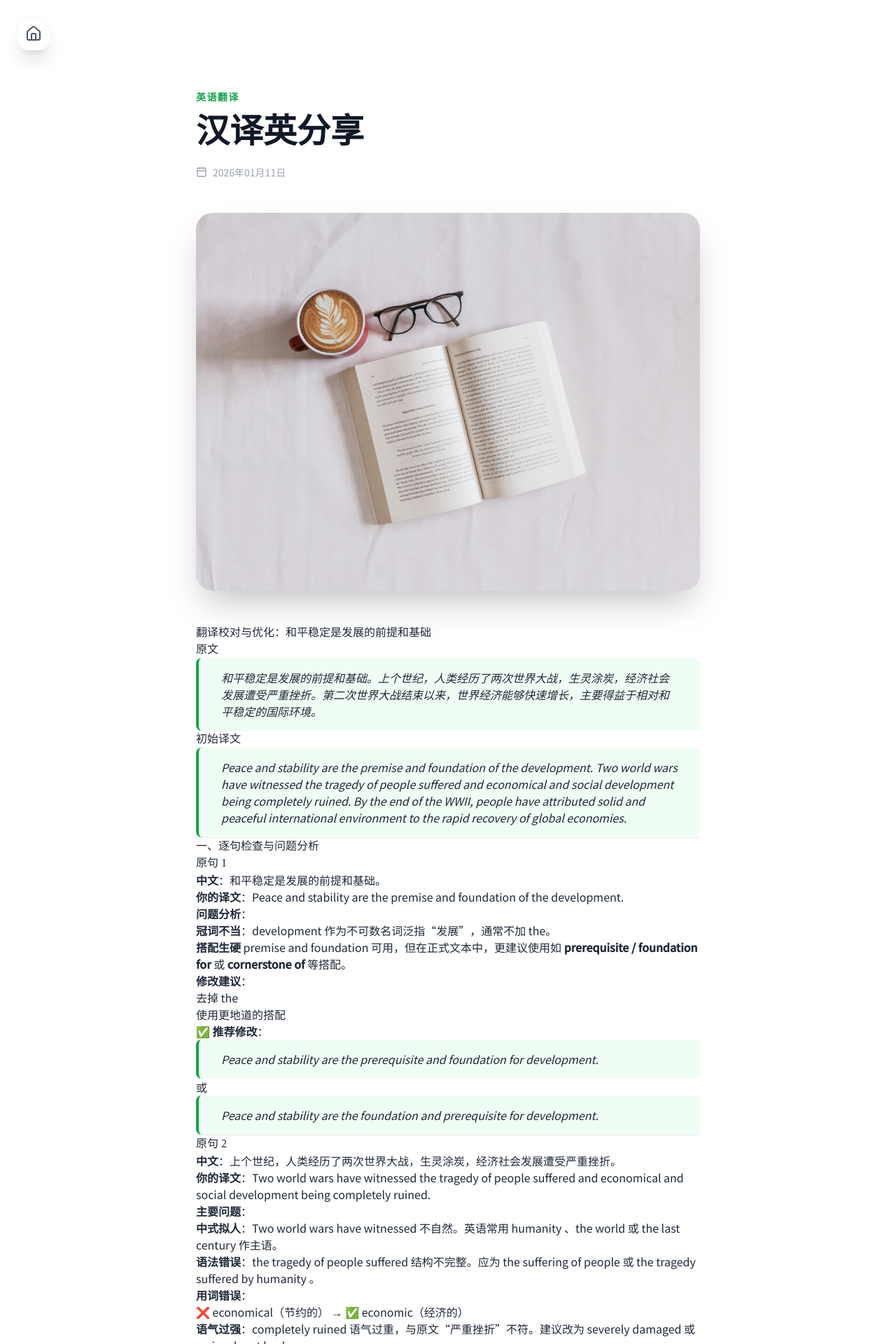
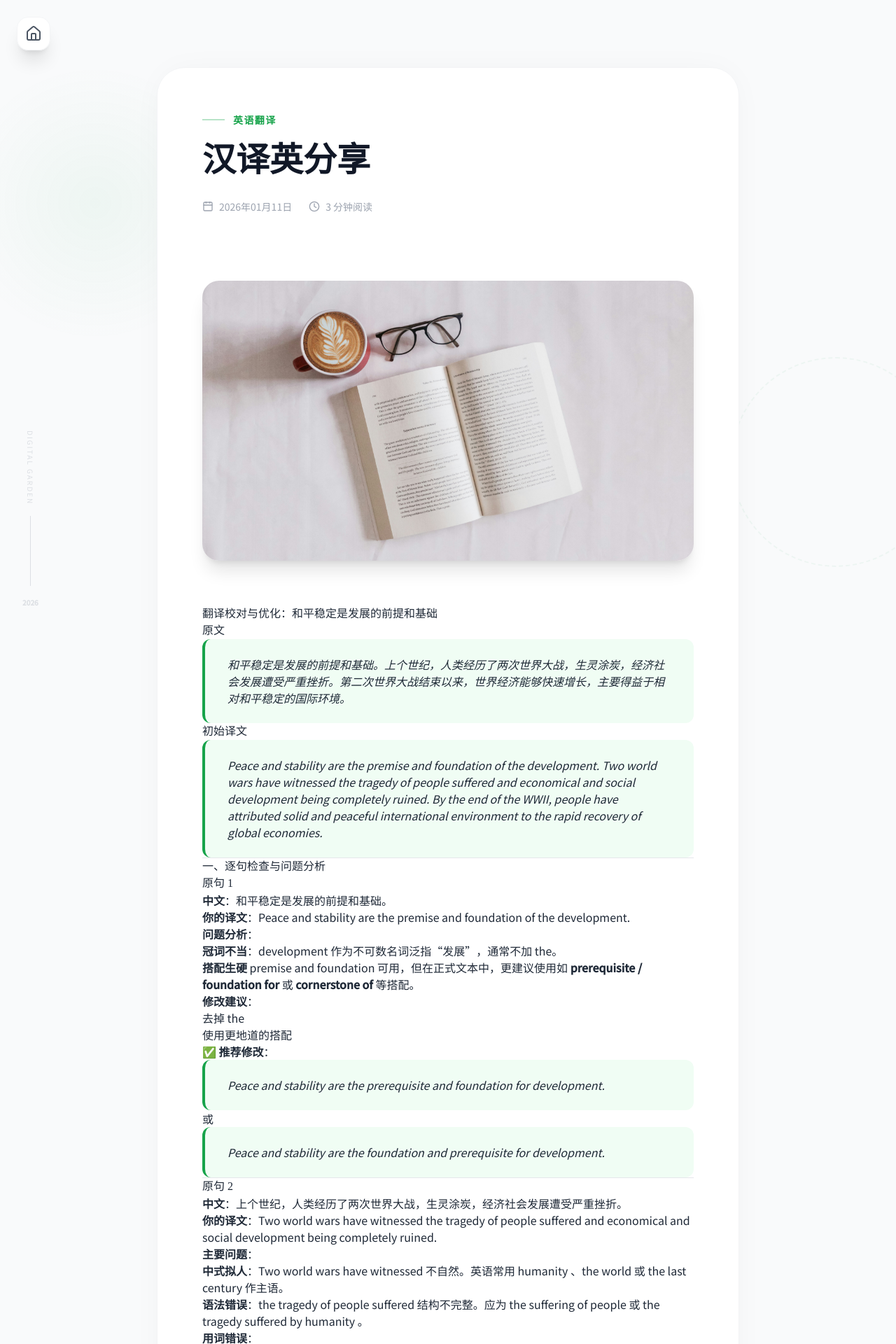
Before and after one commit to whydoIneedaname-cyber/whydoIneedaname-cyber.github.io, a Jekyll site: the page built from _posts/2026-01-11-汉译英分享.md, in a window 1280 px wide. Shown: the top 1920 px of the page at 70% size. Built offline with Jekyll 4.4.1, drawn with Linux system fonts in a browser that asks for light colours; nearby versions of some CDN libraries; some of the changed text lies outside the part shown.

Commit message:
Update post.html

```diff
--- a/_layouts/post.html
+++ b/_layouts/post.html
@@ -12,14 +12,64 @@
 
     <style>
         @import url('https://fonts.googleapis.com/css2?family=Noto+Serif+SC:wght@700&family=Noto+Sans+SC:wght@400;500&display=swap');
-        body { font-family: 'Noto Sans SC', sans-serif; transition: background-color 0.3s ease; }
+
+        body {
+            font-family: 'Noto Sans SC', sans-serif;
+            transition: background-color 0.3s ease;
+            overflow-x: hidden;
+        }
+
         h1, h2, h3 { font-family: 'Noto Serif SC', serif; }
-        .prose img { border-radius: 1rem; box-shadow: 0 10px 15px -3px rgba(0,0,0,0.1); margin: 2rem auto; }
-        .prose blockquote { border-left: 4px solid #16a34a; background: #f0fdf4; padding: 1rem 2rem; border-radius: 0.5rem; font-style: italic; }
+
+        /* 背景装饰：左侧叶片水印 */
+        body::before {
+            content: "";
+            position: fixed;
+            top: 10%;
+            left: -5%;
+            width: 400px;
+            height: 400px;
+            background: radial-gradient(circle, rgba(22, 163, 74, 0.05) 0%, transparent 70%);
+            z-index: -1;
+            pointer-events: none;
+        }
+
+        /* 背景装饰：右侧几何圆环 */
+        body::after {
+            content: "";
+            position: fixed;
+            bottom: 10%;
+            right: -5%;
+            width: 300px;
+            height: 300px;
+            border: 2px dashed rgba(22, 163, 74, 0.05);
+            border-radius: 50%;
+            z-index: -1;
+            pointer-events: none;
+        }
+
+        .dark body::before { background: radial-gradient(circle, rgba(34, 197, 94, 0.1) 0%, transparent 70%); }
+        .dark body::after { border-color: rgba(34, 197, 94, 0.1); }
+
+        .prose img { border-radius: 1.5rem; box-shadow: 0 20px 25px -5px rgba(0,0,0,0.1); margin: 2.5rem auto; }
+        .prose blockquote { border-left: 4px solid #16a34a; background: #f0fdf4; padding: 1.5rem 2rem; border-radius: 0.75rem; font-style: italic; }
         .dark .prose blockquote { background: #064e3b; color: #ecfdf5; }
+
+        /* 侧边进度装饰 */
+        .side-decoration {
+            position: fixed;
+            left: 2rem;
+            bottom: 2rem;
+            display: flex;
+            flex-direction: column;
+            align-items: center;
+            gap: 1rem;
+            opacity: 0.3;
+        }
+        .side-decoration div { width: 1px; height: 100px; background: currentColor; }
     </style>
 </head>
-<body class="bg-white dark:bg-gray-900 text-gray-800 dark:text-gray-100 antialiased">
+<body class="bg-gray-50 dark:bg-gray-900 text-gray-800 dark:text-gray-100 antialiased">
 
     <!-- 悬浮返回首页按钮 -->
     <a href="{{ '/' | relative_url }}"
@@ -30,41 +80,60 @@
         </span>
     </a>
 
-    <!-- 文章内容区域 -->
-    <article class="max-w-3xl mx-auto px-6 pt-32 pb-20">
-        <header class="mb-12">
-            <div class="text-green-600 font-bold text-sm uppercase tracking-widest mb-4">{{ page.category }}</div>
-            <h1 class="text-4xl md:text-5xl font-bold text-gray-900 dark:text-white mb-6 leading-tight">{{ page.title }}</h1>
-            <div class="flex items-center text-gray-400 text-sm">
-                <i data-lucide="calendar" class="w-4 h-4 mr-2"></i>
-                {{ page.date | date: "%Y年%m月%d日" }}
+    <!-- 侧边美化装饰 (仅在大屏幕显示) -->
+    <div class="hidden xl:flex side-decoration text-gray-400 dark:text-gray-600">
+        <span class="text-[10px] uppercase tracking-[0.2em] [writing-mode:vertical-lr]">Digital Garden</span>
+        <div></div>
+        <span class="text-[10px] font-bold">2026</span>
+    </div>
+
+    <!-- 主体内容卡片 -->
+    <div class="max-w-4xl mx-auto px-4 sm:px-6 lg:px-8 pt-24 pb-20 relative">
+        <article class="bg-white dark:bg-gray-800/50 backdrop-blur-sm shadow-[0_0_50px_-12px_rgba(0,0,0,0.05)] border border-gray-100 dark:border-gray-800 rounded-[2.5rem] overflow-hidden">
+
+            <!-- 文章页眉：带背景装饰 -->
+            <header class="p-8 md:p-16 pb-0">
+                <div class="flex items-center gap-3 text-green-600 dark:text-green-400 font-bold text-sm uppercase tracking-widest mb-6">
+                    <span class="w-8 h-[2px] bg-current opacity-30"></span>
+                    {{ page.category | default: "记录" }}
+                </div>
+                <h1 class="text-4xl md:text-5xl font-bold text-gray-900 dark:text-white mb-8 leading-[1.2]">{{ page.title }}</h1>
+                <div class="flex items-center gap-6 text-gray-400 text-sm mb-8">
+                    <div class="flex items-center"><i data-lucide="calendar" class="w-4 h-4 mr-2"></i>{{ page.date | date: "%Y年%m月%d日" }}</div>
+                    <div class="flex items-center"><i data-lucide="clock" class="w-4 h-4 mr-2"></i>{{ content | number_of_words | divided_by: 200 | plus: 1 }} 分钟阅读</div>
                 </div>
             </header>
 
             {% if page.image %}
-        <div class="mb-12 rounded-3xl overflow-hidden shadow-2xl">
-            <img src="{{ page.image | relative_url }}" alt="Cover" class="w-full h-auto">
+            <div class="px-8 md:px-16">
+                <div class="rounded-3xl overflow-hidden shadow-xl">
+                    <img src="{{ page.image | relative_url }}" alt="Cover" class="w-full h-auto object-cover max-h-[400px]">
+                </div>
             </div>
             {% endif %}
 
-        <!-- 正文 -->
-        <div class="prose prose-lg dark:prose-invert max-w-none
+            <!-- 正文区域 -->
+            <div class="p-8 md:p-16 pt-12 prose prose-lg dark:prose-invert max-w-none
                         prose-headings:text-gray-900 dark:prose-headings:text-white
                         prose-p:leading-relaxed prose-p:text-gray-600 dark:prose-p:text-gray-300
-                    prose-a:text-green-600 hover:prose-a:text-green-500">
+                        prose-a:text-green-600 hover:prose-a:text-green-500 prose-a:no-underline prose-a:border-b prose-a:border-green-200 dark:prose-a:border-green-900">
                 {{ content }}
             </div>
 
-        <footer class="mt-20 pt-8 border-t dark:border-gray-800">
-            <p class="text-center text-gray-400 text-sm">感谢阅读！保持热爱，奔赴山海。</p>
+            <!-- 页脚装饰 -->
+            <footer class="p-8 md:p-16 pt-0 mt-8">
+                <div class="pt-8 border-t border-gray-100 dark:border-gray-800 flex flex-col items-center gap-4">
+                    <div class="w-10 h-10 rounded-full bg-green-50 dark:bg-green-900/30 flex items-center justify-center text-green-600">
+                        <i data-lucide="leaf" class="w-5 h-5"></i>
+                    </div>
+                    <p class="text-gray-400 text-sm">感谢阅读！我们在下一篇文字里再见。</p>
+                </div>
             </footer>
         </article>
+    </div>
 
     <script>
-        // 初始化图标
         lucide.createIcons();
-
-        // 同步首页的暗黑模式设置
         if (localStorage.getItem('theme') === 'dark') {
             document.documentElement.classList.add('dark');
         }
```
Lines whose indentation alone changed are shown as unchanged.
